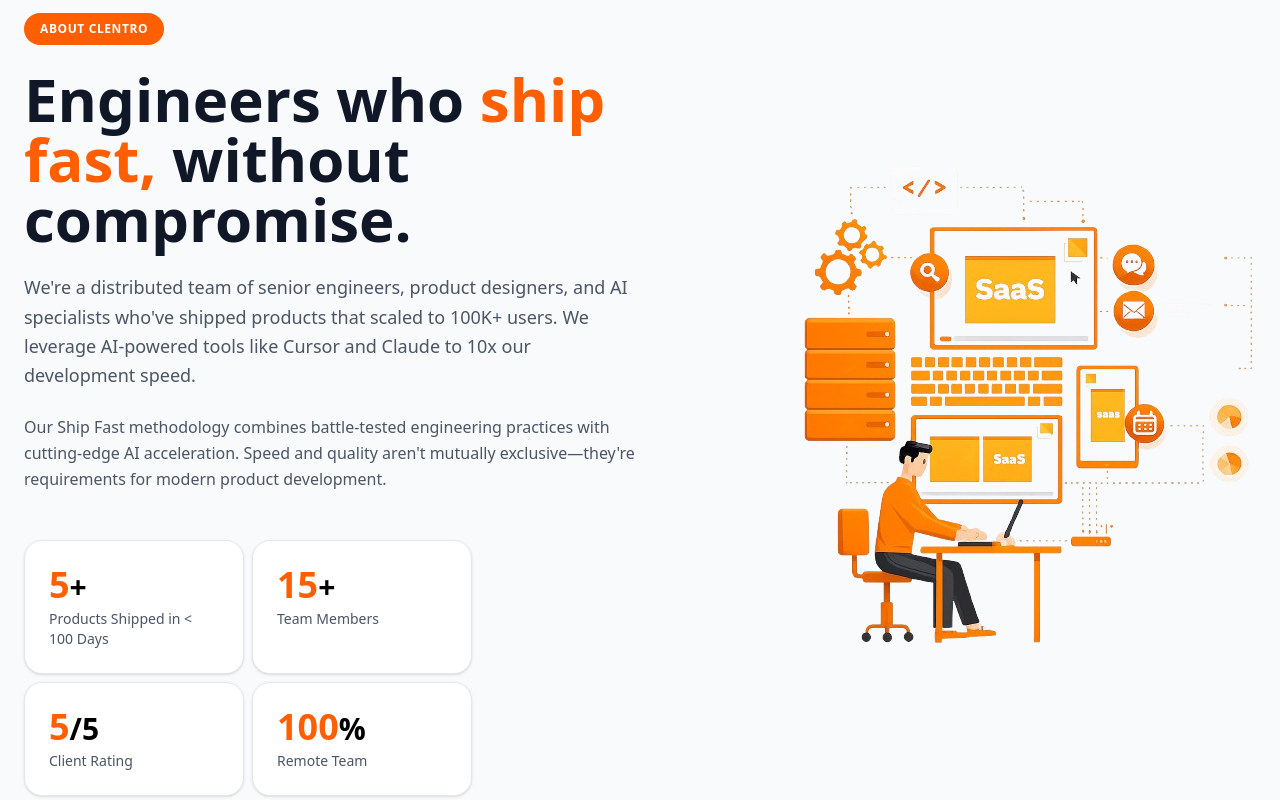
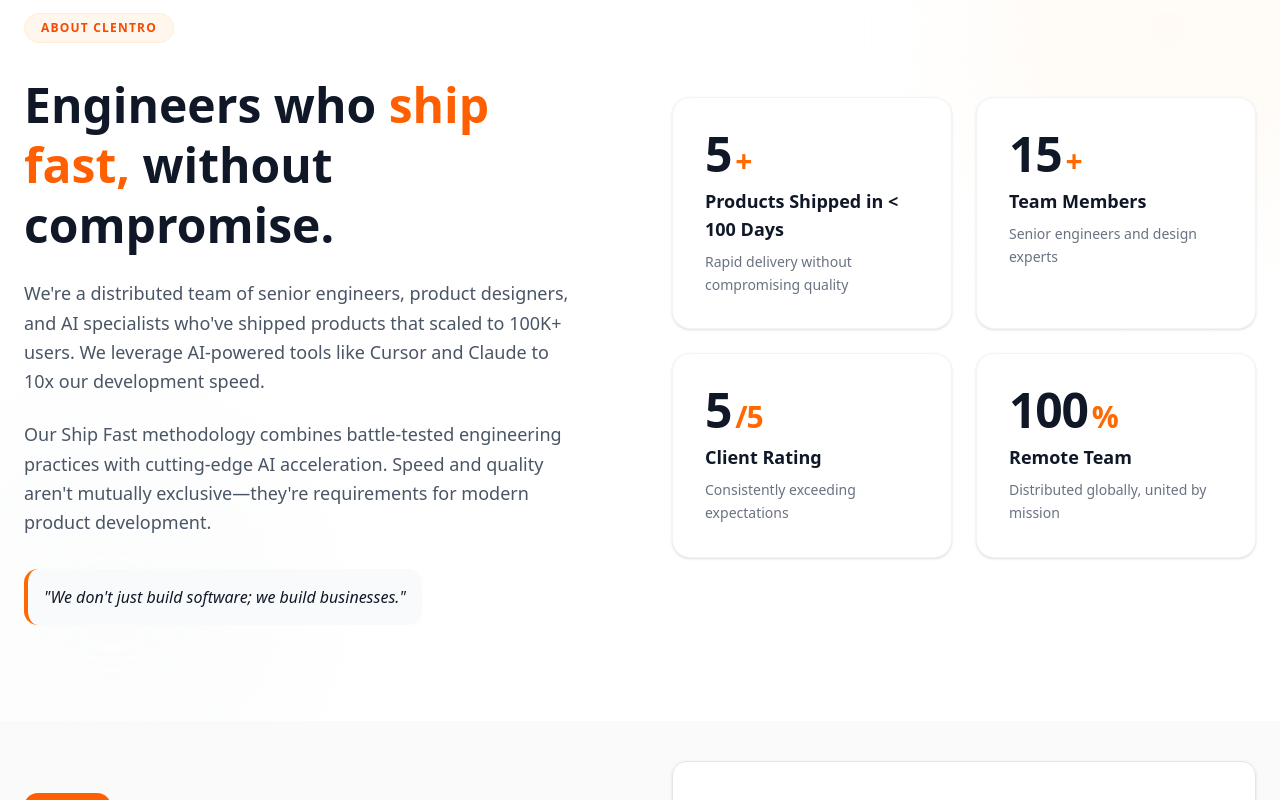
Before and after one commit to HarisChandio/clentro, a Next.js app: page / in a window 1280 px wide. Shown: the part 6340-7140 px from the top of the page. Built offline with nearby package versions, Linux system fonts and the light colour scheme.

Commit message:
Redesigned the about section

```diff
--- a/components/About.tsx
+++ b/components/About.tsx
@@ -1,103 +1,109 @@
+"use client";
+
+import { motion } from "framer-motion";
+
 const BRAND_COLOR = "#FF5F00";
 
 export default function About() {
   const stats = [
     {
       value: "5+",
-      label: "Products Shipped in < 100 Days"
+      label: "Products Shipped in < 100 Days",
+      description: "Rapid delivery without compromising quality"
     },
     {
       value: "15+",
-      label: "Team Members"
+      label: "Team Members",
+      description: "Senior engineers and design experts"
     },
     {
       value: "5/5",
-      label: "Client Rating"
+      label: "Client Rating",
+      description: "Consistently exceeding expectations"
     },
     {
       value: "100%",
-      label: "Remote Team"
-    }
+      label: "Remote Team",
+      description: "Distributed globally, united by mission"
+    },
   ];
 
   return (
-    <section id="about" className="bg-gray-50 py-16 md:py-24">
-      <div className="container mx-auto px-6">
-        <div className="grid lg:grid-cols-2  items-center">
-          {/* Left Content */}
-          <div >
+    <section id="about" className="bg-white py-24 relative overflow-hidden">
+      {/* Background decorations */}
+      <div className="absolute top-0 right-0 -mr-20 -mt-20 w-96 h-96 bg-orange-50 rounded-full blur-3xl opacity-50" />
+      <div className="absolute bottom-0 left-0 -ml-20 -mb-20 w-96 h-96 bg-gray-50 rounded-full blur-3xl opacity-50" />
+
+      <div className="container mx-auto px-6 relative z-10">
+        <div className="grid lg:grid-cols-2 gap-16 items-center">
+          {/* Left Content - Text */}
+          <motion.div
+            initial={{ opacity: 0, x: -20 }}
+            whileInView={{ opacity: 1, x: 0 }}
+            viewport={{ once: true }}
+            transition={{ duration: 0.6 }}
+            className="lg:pr-8"
+          >
             <span
-              className="text-xs font-bold tracking-wider px-4 py-2 rounded-full inline-block mb-6"
-              style={{ backgroundColor: BRAND_COLOR, color: 'white' }}
+              className="px-4 py-1.5 rounded-full text-xs font-bold tracking-widest uppercase mb-8 inline-block bg-orange-50 text-orange-600 border border-orange-100"
             >
-              ABOUT CLENTRO
+              About Clentro
             </span>
-            <h2 className="text-3xl md:text-6xl font-black text-gray-900 mb-6">
-                Engineers who <span style={{ color: BRAND_COLOR }}> ship fast,</span> without compromise.
+            <h2 className="text-4xl md:text-5xl font-black text-gray-900 mb-6 leading-tight">
+              Engineers who <span style={{ color: BRAND_COLOR }}>ship fast,</span> without compromise.
             </h2>
             <p className="text-lg text-gray-600 mb-6 leading-relaxed">
               We're a distributed team of senior engineers, product designers, and AI specialists who've shipped products that scaled to 100K+ users. We leverage AI-powered tools like Cursor and Claude to 10x our development speed.
             </p>
-            <p className="text-base text-gray-600 leading-relaxed">
+            <p className="text-lg text-gray-600 mb-8 leading-relaxed">
               Our Ship Fast methodology combines battle-tested engineering practices with cutting-edge AI acceleration. Speed and quality aren't mutually exclusive—they're requirements for modern product development.
             </p>
 
-            {/* Stats Grid */}
-           <div className="grid grid-cols-2 gap-2 mt-12 max-w-md">
+            <motion.div
+              initial={{ opacity: 0, y: 20 }}
+              whileInView={{ opacity: 1, y: 0 }}
+              viewport={{ once: true }}
+              transition={{ duration: 0.5, delay: 0.2 }}
+              className="inline-block p-4 bg-gray-50 rounded-xl border-l-4 border-orange-500"
+            >
+              <p className="text-gray-900 font-medium italic">
+                "We don't just build software; we build businesses."
+              </p>
+            </motion.div>
+          </motion.div>
+
+          {/* Right Content - Stats Grid */}
+          <div className="grid grid-cols-1 sm:grid-cols-2 gap-6 pt-4">
             {stats.map((stat, index) => {
               // Extract numbers and symbols
               const match = stat.value.match(/^(\d+(?:\.\d+)?)(.*)/);
               const number = match ? match[1] : stat.value;
-                const symbol = match ? match[2] : '';
+              const symbol = match ? match[2] : "";
 
               return (
-                  <div
+                <motion.div
                   key={index}
-                    className="rounded-2xl border border-gray-200 bg-white p-6 shadow-sm hover:shadow-md transition"
+                  initial={{ opacity: 0, y: 20 }}
+                  whileInView={{ opacity: 1, y: 0 }}
+                  viewport={{ once: true }}
+                  transition={{ duration: 0.5, delay: 0.1 + (index * 0.1) }}
+                  className="p-8 rounded-2xl bg-white border border-gray-100 shadow-sm hover:shadow-xl hover:border-orange-100 transition-all duration-300 group relative overflow-hidden"
                 >
-                    <div className="text-3xl md:text-4xl font-extrabold mb-1">
-                      <span style={{ color: BRAND_COLOR }}>{number}</span>
-                      <span className="text-2xl md:text-3xl font-semibold text-black">{symbol}</span>
+                  <div className="absolute top-0 left-0 w-full h-1 bg-linear-to-r from-transparent via-orange-400 to-transparent opacity-0 group-hover:opacity-100 transition-opacity duration-500" />
+
+                  <div className="text-5xl font-extrabold mb-2 text-gray-900 tracking-tight">
+                    {number}
+                    <span className="text-3xl text-orange-500 ml-1">{symbol}</span>
                   </div>
-                    <div className="text-sm text-gray-600 font-medium">
+                  <h3 className="text-lg font-bold text-gray-900 mb-2 group-hover:text-orange-600 transition-colors">
                     {stat.label}
-                    </div>
-                  </div>
+                  </h3>
+                  <p className="text-sm text-gray-500 leading-relaxed group-hover:text-gray-600 transition-colors">
+                    {stat.description}
+                  </p>
+                </motion.div>
               );
             })}
-            </div>
-          </div>
-
-
-          {/* Right Content - Images Grid */}
-          {/* <div className="grid grid-cols-2 gap-4">
-            <div className="space-y-4">
-              <div className="aspect-[4/3] bg-gradient-to-br from-orange-100 to-orange-200 rounded-2xl overflow-hidden flex items-center justify-center">
-                <svg className="w-16 h-16 text-orange-400" fill="none" stroke="currentColor" viewBox="0 0 24 24">
-                  <path strokeLinecap="round" strokeLinejoin="round" strokeWidth={2} d="M17 20h5v-2a3 3 0 00-5.356-1.857M17 20H7m10 0v-2c0-.656-.126-1.283-.356-1.857M7 20H2v-2a3 3 0 015.356-1.857M7 20v-2c0-.656.126-1.283.356-1.857m0 0a5.002 5.002 0 019.288 0M15 7a3 3 0 11-6 0 3 3 0 016 0zm6 3a2 2 0 11-4 0 2 2 0 014 0zM7 10a2 2 0 11-4 0 2 2 0 014 0z" />
-                </svg>
-              </div>
-              <div className="aspect-[4/3] bg-gradient-to-br from-blue-100 to-blue-200 rounded-2xl overflow-hidden flex items-center justify-center">
-                <svg className="w-16 h-16 text-blue-400" fill="none" stroke="currentColor" viewBox="0 0 24 24">
-                  <path strokeLinecap="round" strokeLinejoin="round" strokeWidth={2} d="M8 10h.01M12 10h.01M16 10h.01M9 16H5a2 2 0 01-2-2V6a2 2 0 012-2h14a2 2 0 012 2v8a2 2 0 01-2 2h-5l-5 5v-5z" />
-                </svg>
-              </div>
-            </div>
-            <div className="space-y-4 pt-8">
-              <div className="aspect-[4/3] bg-gradient-to-br from-purple-100 to-purple-200 rounded-2xl overflow-hidden flex items-center justify-center">
-                <svg className="w-16 h-16 text-purple-400" fill="none" stroke="currentColor" viewBox="0 0 24 24">
-                  <path strokeLinecap="round" strokeLinejoin="round" strokeWidth={2} d="M7 21a4 4 0 01-4-4V5a2 2 0 012-2h4a2 2 0 012 2v12a4 4 0 01-4 4zm0 0h12a2 2 0 002-2v-4a2 2 0 00-2-2h-2.343M11 7.343l1.657-1.657a2 2 0 012.828 0l2.829 2.829a2 2 0 010 2.828l-8.486 8.485M7 17h.01" />
-                </svg>
-              </div>
-              <div className="aspect-[4/3] bg-gradient-to-br from-green-100 to-green-200 rounded-2xl overflow-hidden flex items-center justify-center">
-                <svg className="w-16 h-16 text-green-400" fill="none" stroke="currentColor" viewBox="0 0 24 24">
-                  <path strokeLinecap="round" strokeLinejoin="round" strokeWidth={2} d="M9.75 17L9 20l-1 1h8l-1-1-.75-3M3 13h18M5 17h14a2 2 0 002-2V5a2 2 0 00-2-2H5a2 2 0 00-2 2v10a2 2 0 002 2z" />
-                </svg>
-              </div>
-            </div>
-          </div> */}
-          <div className="  flex justify-end items-center">
-            <img src="/assets/shipfast.png"/>
           </div>
         </div>
       </div>
```
Lines whose indentation alone changed are shown as unchanged.
